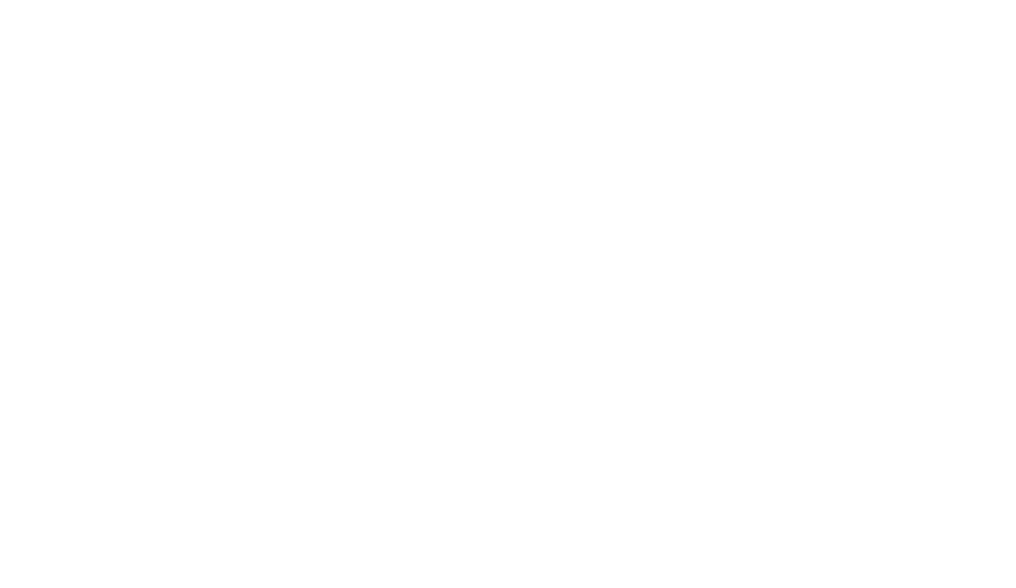
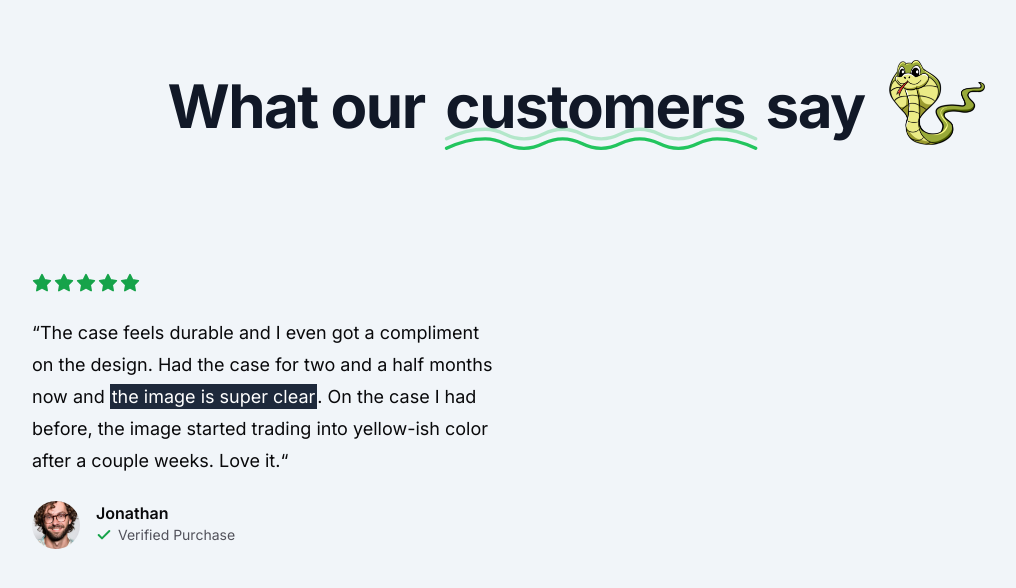
Before and after one commit to akowalska622/casecobra, a Next.js app: page / in a window 1280 px wide. Shown: the part 1031-1619 px from the top of the page, without its empty margins (64-1080 px from the left). Before the commit the page ends 995 px from the top, so only its background shows below. Built offline with nearby package versions, Linux system fonts and the light colour scheme; no server answers.

Commit message:
add first testimony

```diff
--- a/src/app/page.tsx
+++ b/src/app/page.tsx
@@ -1,9 +1,10 @@
 import { MaxWidthWrapper } from '@/components/MaxWidthWrapper';
-import { Star } from 'lucide-react';
+import { Check, Star } from 'lucide-react';
 
 import { UserImagesGroup } from '@/components/UserImagesGroup';
 import { ListItem } from '@/components/ListItem';
 import { Phone } from '@/components/Phone';
+import { Icons } from '@/components/Icons';
 
 const userImages = [
   '/users/user-1.png',
@@ -81,6 +82,63 @@ export default function Home() {
           </div>
         </MaxWidthWrapper>
       </section>
+
+      <section className='bg-slate-100 py-24'>
+        <MaxWidthWrapper className='flex flex-col items-center gap-16 sm:gap-32'>
+          <div className='flex flex-col lg:flex-row items-center gap-4 sm:gap-6'>
+            <h2 className='order-1 mt-2 tracking-tight text-center text-balance !leading-tight font-bold text-5xl md:text-6xl text-gray-900'>
+              What our{' '}
+              <span className='relative px-2'>
+                customers{' '}
+                <Icons.underline className='hidden sm:block pointer-events-none absolute inset-x-0 -bottom-6 text-green-500' />
+              </span>{' '}
+              say
+            </h2>
+            <img
+              src='/snake-2.png'
+              alt='snake logo'
+              className='w-24 order-0 lg:order-2'
+            />
+          </div>
+          <div className='mx-auto grid max-w-2xl grid-cols-1 px-4 lg:mx-0 lg:max-w-none lg:grid-cols-2 gap-y-16'>
+            <div className='flex flex-auto flex-col gap-4 lg:pr-8 xl:pr-20'>
+              <div className='flex gap-0.5 mb-2'>
+                {Array.from({ length: 5 }).map((_, index) => (
+                  <Star
+                    key={index}
+                    className='h-5 w-5 text-green-600 fill-green-600'
+                  />
+                ))}
+              </div>
+              <div className='text-lg leading-8'>
+                <p>
+                  &ldquo;The case feels durable and I even got a compliment on
+                  the design. Had the case for two and a half months now and{' '}
+                  <span className='p-0.5 bg-slate-800 text-white'>
+                    the image is super clear
+                  </span>
+                  . On the case I had before, the image started trading into
+                  yellow-ish color after a couple weeks. Love it.&ldquo;
+                </p>
+              </div>
+              <div className='flex gap-4 mt-2'>
+                <img
+                  className='rounded-full h-12 w-12 object-cover'
+                  src='/users/user-1.png'
+                  alt='user image'
+                />
+                <div className='flex flex-col'>
+                  <p className='font-semibold'>Jonathan</p>
+                  <div className='flex gap-1.5 items-center text-zinc-600'>
+                    <Check className='h-4 w-4 stroke-[3px] text-green-600' />
+                    <p className='text-sm'>Verified Purchase</p>
+                  </div>
+                </div>
+              </div>
+            </div>
+          </div>
+        </MaxWidthWrapper>
+      </section>
     </div>
   );
 }
--- /dev/null
+++ b/src/components/Icons.tsx
@@ -0,0 +1,22 @@
+import { LucideProps } from 'lucide-react';
+
+export const Icons = {
+  underline: (props: LucideProps) => (
+    <svg {...props} viewBox='0 0 687 155'>
+      <g
+        stroke='currentColor'
+        strokeWidth='7'
+        fill='none'
+        fill-rule='evenodd'
+        strokeLinecap='round'
+        strokeLinejoin='round'
+      >
+        <path
+          d='M20 98c27-13.3333333 54-20 81-20 40.5 0 40.5 20 81 20s40.626917-20 81-20 40.123083 20 80.5 20 40.5-20 81-20 40.5 20 81 20 40.626917-20 81-20c26.915389 0 53.748722 6.6666667 80.5 20'
+          opacity='.3'
+        ></path>
+        <path d='M20 118c27-13.3333333 54-20 81-20 40.5 0 40.5 20 81 20s40.626917-20 81-20 40.123083 20 80.5 20 40.5-20 81-20 40.5 20 81 20 40.626917-20 81-20c26.915389 0 53.748722 6.6666667 80.5 20'></path>
+      </g>
+    </svg>
+  ),
+};
```
